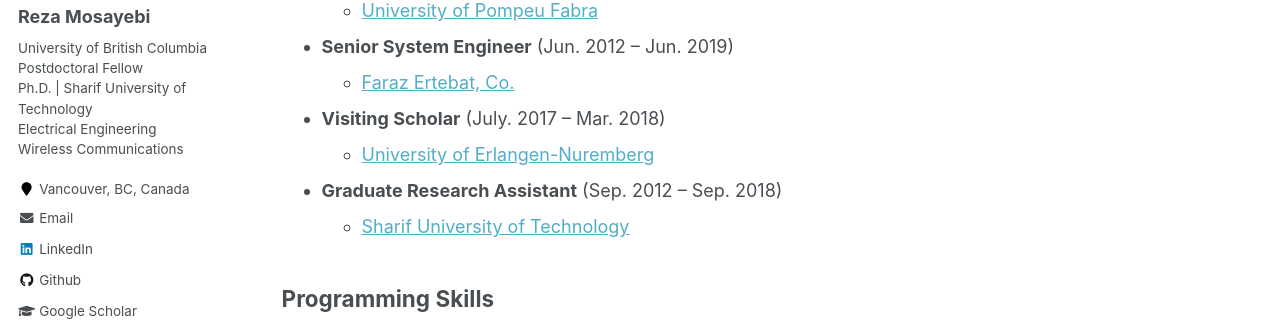
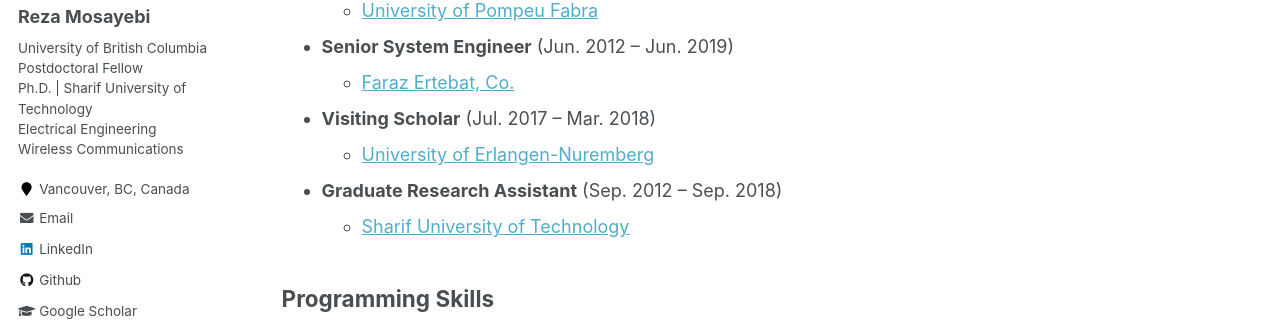
Before and after one commit to rmosayebi/rmosayebi.github.io, a Jekyll site: the page built from _pages/cv.md, in a window 1280 px wide and 900 px high, scrolled down 876 px. Shown: the part 177-498 px from the top of the window. Built offline with Jekyll 4.4.1, drawn with Linux system fonts in a browser that asks for light colours.

Commit message:
Initial commit

```diff
--- a/_pages/cv.md
+++ b/_pages/cv.md
@@ -39,7 +39,7 @@
   * [University of Pompeu Fabra](https://www.upf.edu/en/)
 * **Senior System Engineer** (Jun. 2012 -- Jun. 2019)
   * [Faraz Ertebat, Co.](https://farazcomm.com/?language=en)
-* **Visiting Scholar** (July. 2017 -- Mar. 2018)
+* **Visiting Scholar** (Jul. 2017 -- Mar. 2018)
   * [University of Erlangen-Nuremberg](https://www.fau.eu/n)
 * **Graduate Research Assistant** (Sep. 2012 -- Sep. 2018)
   * [Sharif University of Technology](https://ut.ac.ir/en)
```
